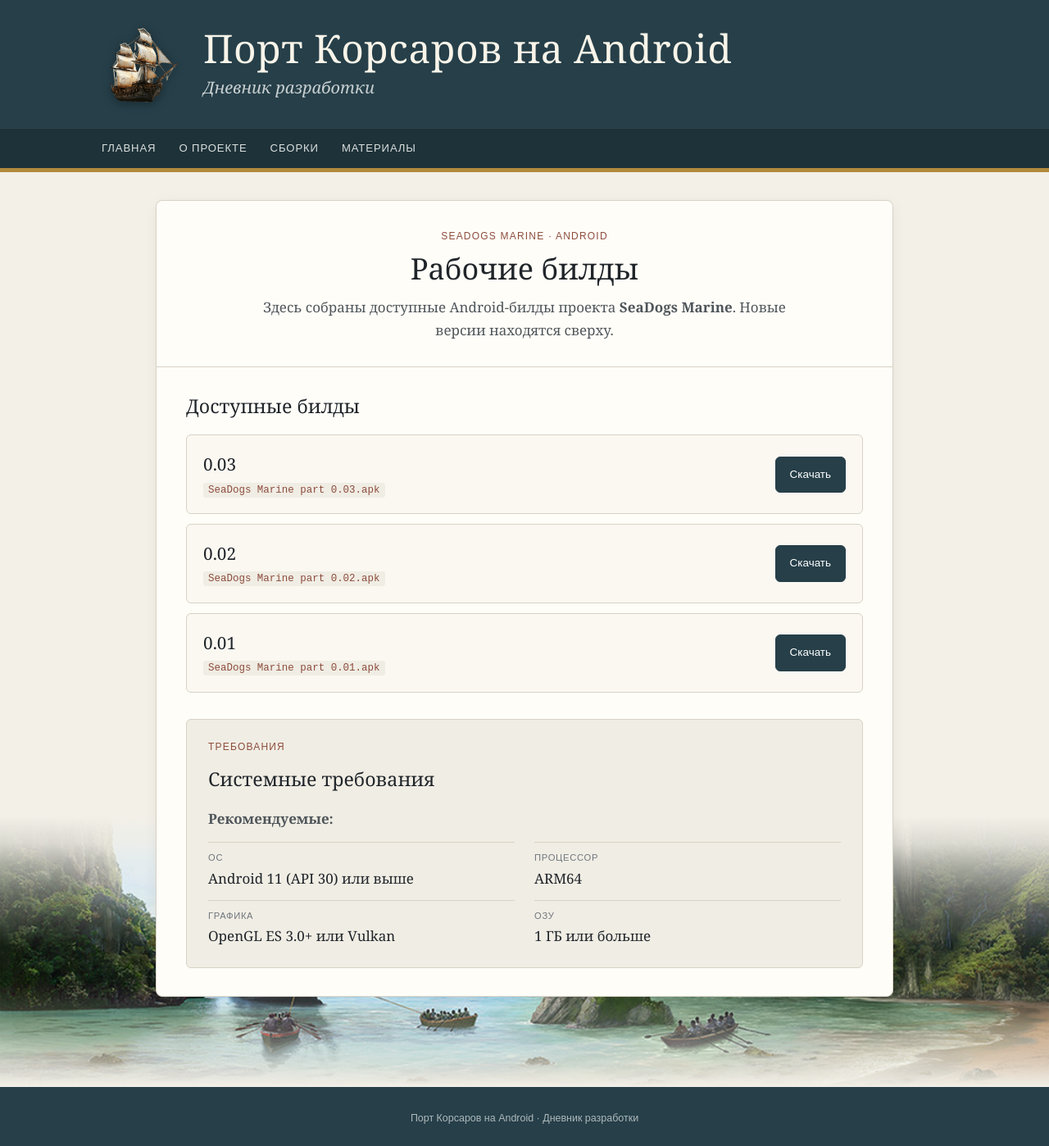
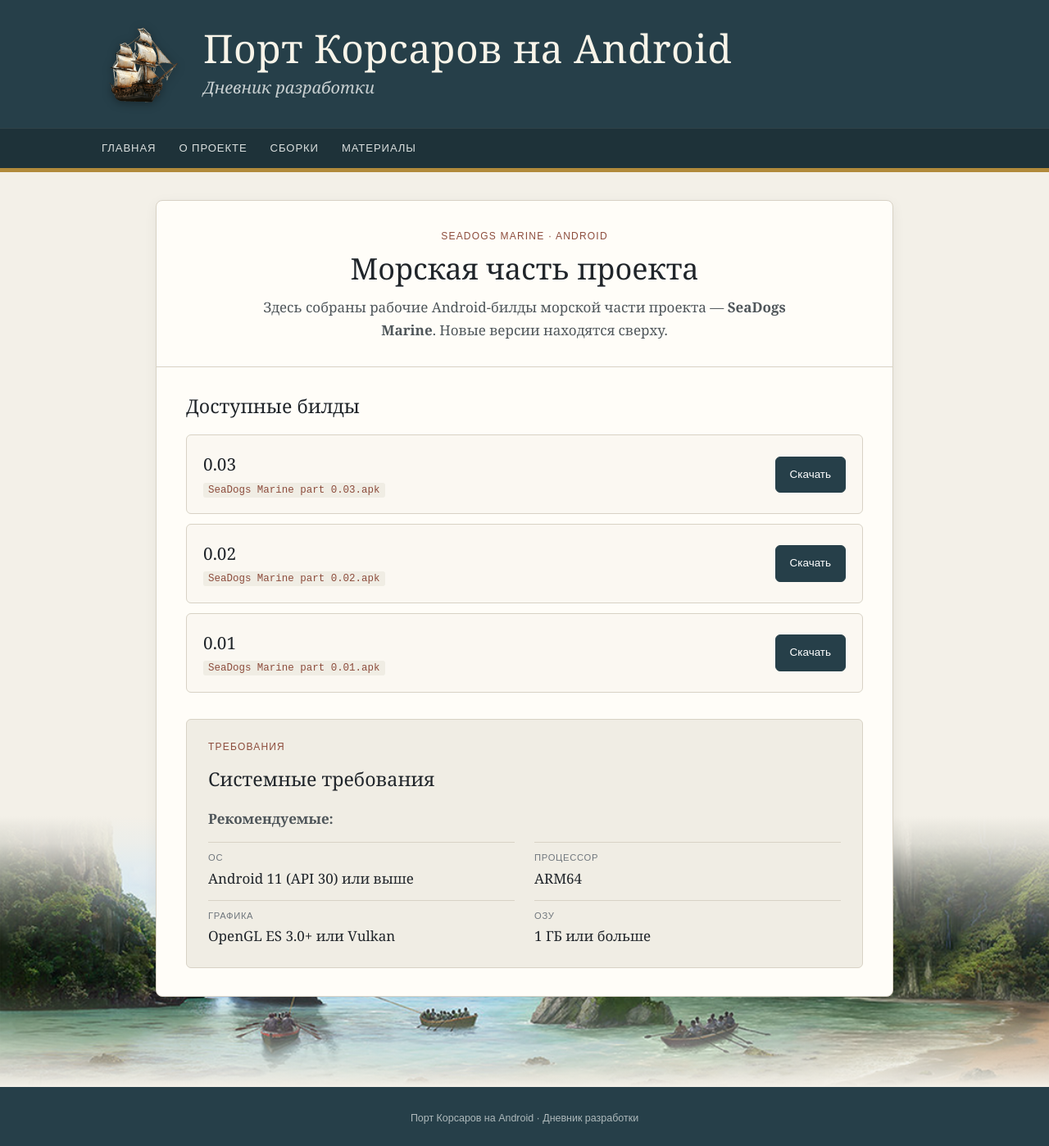
Before and after one commit to tislic/SeaDogsPort, a Jekyll site: the page built from сборки.md, in a window 1280 px wide. Shown: the whole page at 82% size. Built offline with Jekyll 4.4.1, drawn with Linux system fonts in a browser that asks for light colours.

Commit message:
Уточнить описание страницы сборок: SeaDogs Marine — морская часть проекта

```diff
--- a/сборки.md
+++ b/сборки.md
@@ -7,8 +7,8 @@
 <div class="panel builds-page">
   <div class="builds-header">
     <div class="kicker">SeaDogs Marine · Android</div>
-    <h2>Рабочие билды</h2>
-    <p>Здесь собраны доступные Android-билды проекта <strong>SeaDogs Marine</strong>. Новые версии находятся сверху.</p>
+    <h2>Морская часть проекта</h2>
+    <p>Здесь собраны рабочие Android-билды морской части проекта — <strong>SeaDogs Marine</strong>. Новые версии находятся сверху.</p>
   </div>
 
   <div class="builds-section">
```
